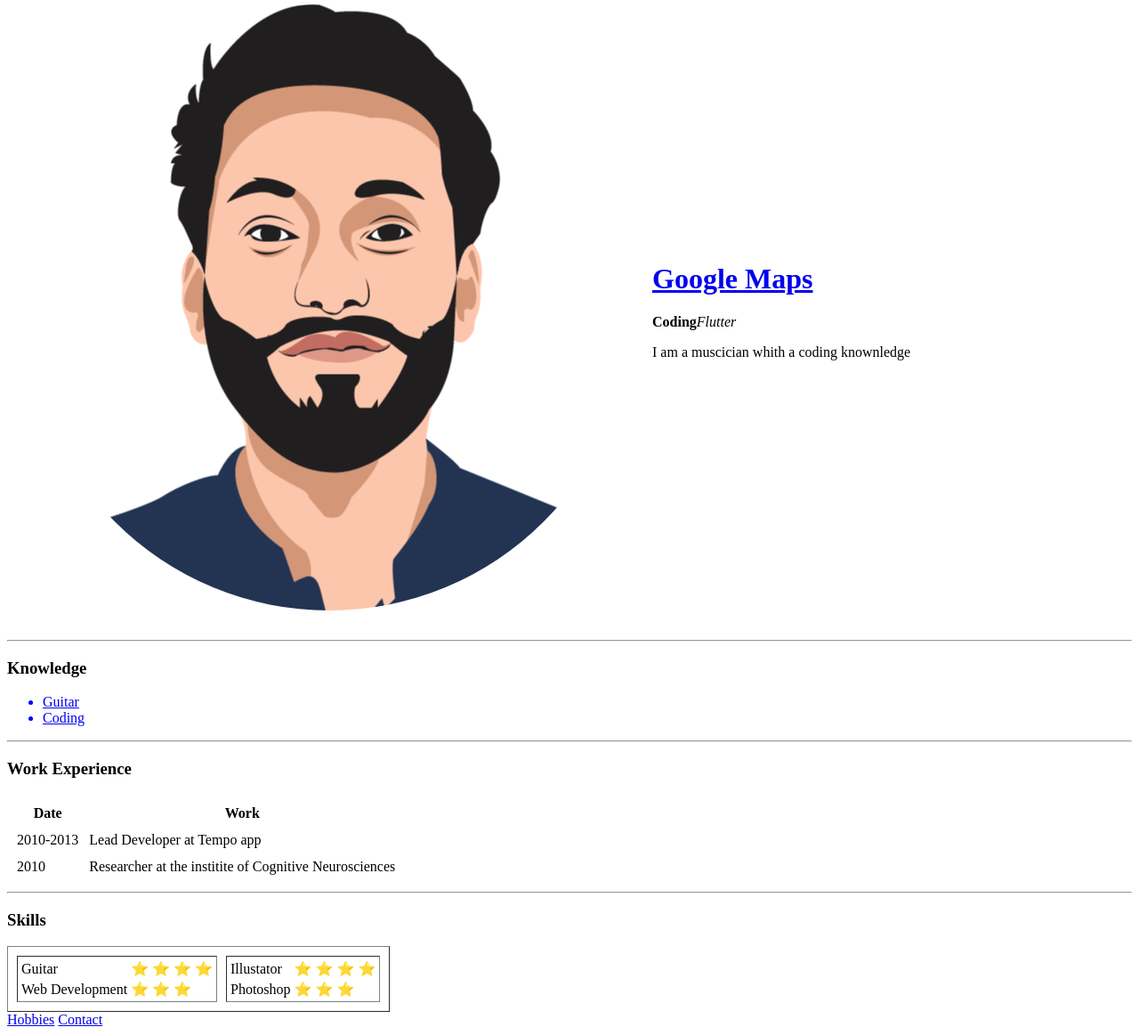
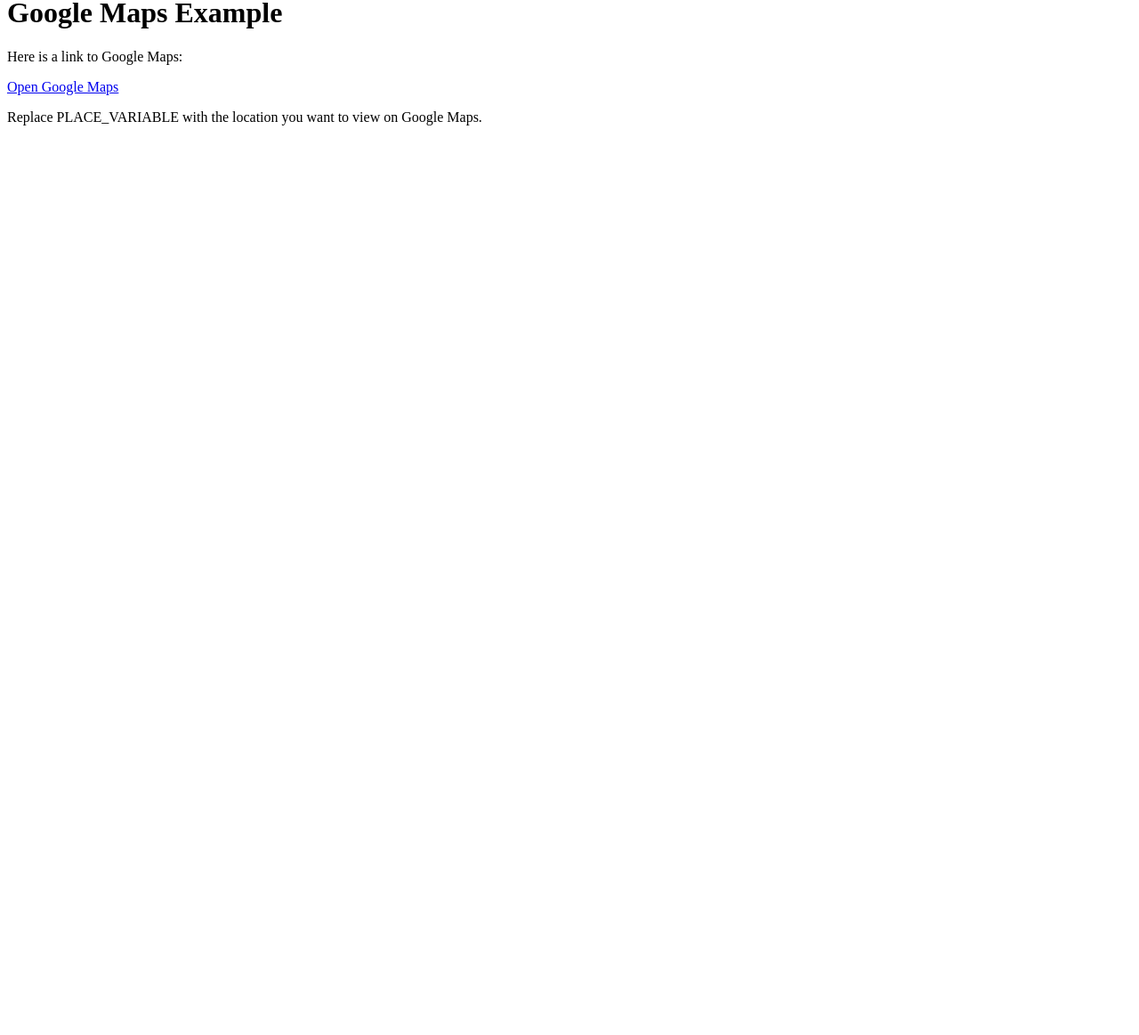
Before and after one commit to sujithrajs/cv, a plain HTML site: page index.html in a window 1280 px wide. Shown: the part 25-1188 px from the top of the page at 89% size. After the commit the page ends 800 px from the top, so only its background shows below. Drawn offline with Linux system fonts and the light colour scheme.

Commit message:
Update index.html

```diff
--- a/index.html
+++ b/index.html
@@ -1,102 +1,15 @@
 <!DOCTYPE html>
-<html lang="en" dir="ltr">
+<html>
+<head>
+	<title>Google Maps Example</title>
+</head>
+<body>
+	<h1>Google Maps Example</h1>
 
-<head>
-  <meta charset="utf-8">
-  <title>Sujithraj's Personal Site</title>
-</head>
+	<p>Here is a link to Google Maps:</p>
 
-<body>
-  <tbody>
-    <table cellspacing="20">
-      <tr>
-        <td><img src="circle-cropped.png" alt=""></td>
-        <td><a href="https://www.sujithrajs.com/">
-            <h1>Google Maps</h1>
-          </a>
-          <p><strong>Coding</strong><em>Flutter</em> </p>
-          <p>I am a muscician whith a coding knownledge</p>
-        </td>
-      </tr>
-    </table>
+	<p><a href="https://www.google.com/maps?q=PLACE_VARIABLE">Open Google Maps</a></p>
 
-
-    <hr>
-    <h3>Knowledge</h3>
-    <ul>
-      <a href="https://www.youtube.com/watch?v=WU5eqURpx_E">
-        <li>Guitar</li>
-      </a>
-      <a href="https://www.udemy.com/course/the-complete-web-development-bootcamp/learn/lecture/12287450#questions/11264762">
-        <li>Coding</li>
-      </a>
-    </ul>
-    <hr>
-    <h3>Work Experience</h3>
-    <table cellspacing = "10">
-      <thead>
-        <tr>
-          <th>Date</th>
-          <th>Work</th>
-        </tr>
-      </thead>
-
-
-      <tr>
-        <td>2010-2013</td>
-        <td>Lead Developer at Tempo app</td>
-      </tr>
-      <tr>
-        <td>2010</td>
-        <td>Researcher at the institite of Cognitive Neurosciences</td>
-      </tr>
-
-  </tbody>
-  </table>
-  <hr>
-  <h3>Skills</h3>
-  <table border="1px" cellspacing = "10" >
-    <tr>
-      <td>
-        <table>
-
-          <tr>
-            <td>Guitar</td>
-            <td>&#11088 &#11088 &#11088 &#11088 </td>
-          </tr>
-          <tr>
-            <td>Web Development</td>
-            <td>&#11088 &#11088 &#11088</td>
-          </tr>
-
-
-
-        </table>
-      </td>
-      <td>
-        <table>
-
-          <tr>
-            <td>Illustator</td>
-            <td>&#11088 &#11088 &#11088 &#11088</td>
-          </tr>
-          <tr>
-            <td>Photoshop</td>
-            <td>&#11088 &#11088 &#11088</td>
-          </tr>
-
-
-
-        </table>
-      </td>
-    </tr>
-
-  </table>
-
-  <a href="hobbies.html">Hobbies</a>
-  <a href="contact.html">Contact</a>
-
-
+	<p>Replace PLACE_VARIABLE with the location you want to view on Google Maps.</p>
 </body>
-
 </html>
```
